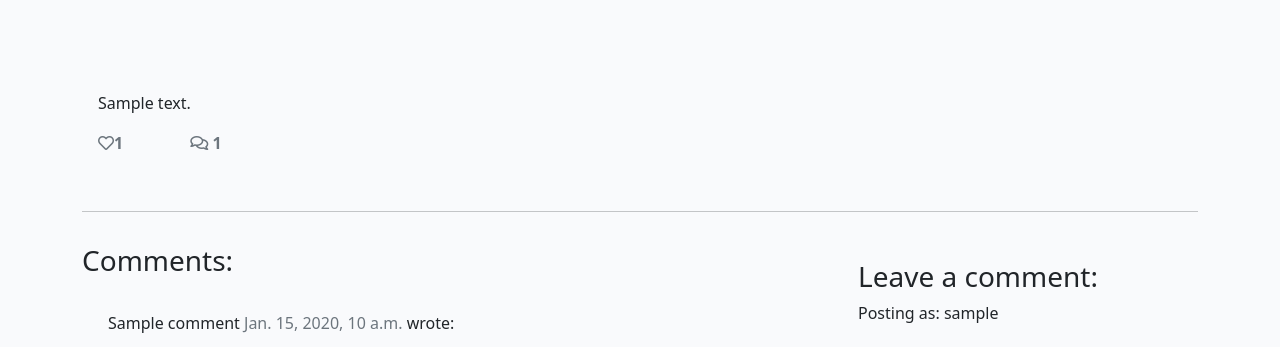
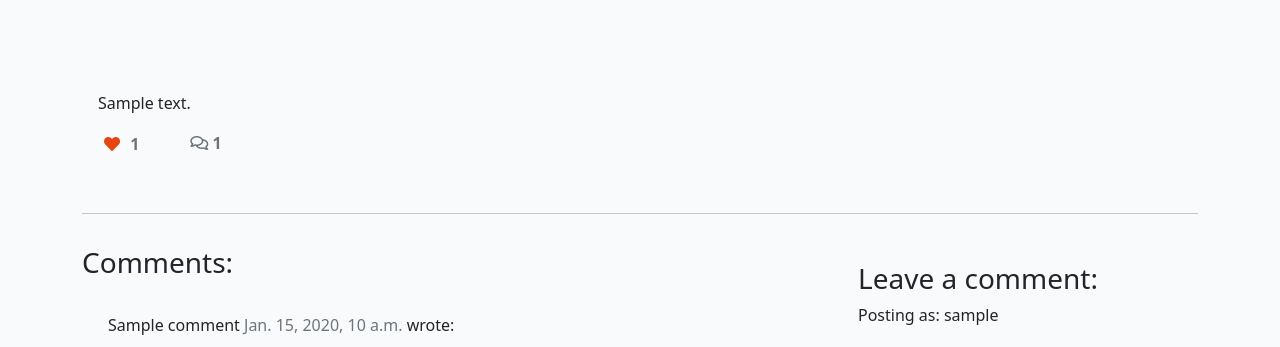
Before and after one commit to siobhain/sob-djanjo-blog, a Django app: a page that uses templates/post_detail.html in a window 1280 px wide. Shown: the part 281-628 px from the top of the page. Run offline with Django 3.2, Linux system fonts and the light colour scheme; a user stored in the database is signed in; tables that the repository leaves empty hold one stand-in row (values such as "Sample post"); some libraries are stand-ins or nearby versions.

Commit message:
add comment form submit & new class PostLike in views for Likes

```diff
--- a/templates/post_detail.html
+++ b/templates/post_detail.html
@@ -1,5 +1,4 @@
 {% extends 'base.html' %} {% block content %}
-
 {% load crispy_forms_tags %}
 
 <div class="masthead">
@@ -16,7 +15,7 @@
                 {% if "placeholder" in post.featured_image.url %}
                 <img src="https://codeinstitute.s3.amazonaws.com/fullstack/blog/default.jpg" width="100%">
                 {% else %}
-                <img src="" width="100%">
+                <img src=" {{ post.featured_image.url }}" width="100%">
                 {% endif %}
             </div>
         </div>
@@ -29,19 +28,34 @@
             <div class="card-body">
                 <!-- The post content goes inside the card-text. -->
                 <!-- Use the | safe filter inside the template tags -->
-                <p class="card-text ">{{ post.content | safe }}</p>
+                <p class="card-text ">
+                    {{ post.content | safe }}
+                </p>
                 <div class="row">
 
                     <div class="col-1">
+                        <strong>
+                            {% if user.is_authenticated %}
+                            <form class="d-inline" action="{% url 'post_like' post.slug %}" method="POST">
+                                {% csrf_token %}
+                                {% if liked %}
+                                <button type="submit" name="blogpost_id" value="{{post.slug}}" class="btn-like"><i class="fas fa-heart"></i></button>
+                                {% else %}
+                                <button type="submit" name="blogpost_id" value="{{post.slug}}" class="btn-like"><i class="far fa-heart"></i></button>
+                                {% endif %}
+                            </form>
+                            {% else %}
+                            <span class="text-secondary"><i class="far fa-heart"></i></span>
+                            {% endif %}
                         <!-- The number of likes goes before the closing strong tag -->
-                        <strong class="text-secondary"><i class="far fa-heart"></i>{{ post.number_of_likes }} </strong>
+                        <span class="text-secondary">{{ post.number_of_likes }} </span>
+                        </strong>
                     </div>
                     <div class="col-1">
                         {% with comments.count as total_comments %}
                         <strong class="text-secondary"><i class="far fa-comments"></i>
                             <!-- Our total_comments variable goes before the closing strong tag -->
-                            {{ total_comments }}
-                        </strong>
+                            {{ total_comments }}</strong>
                         {% endwith %}
                     </div>
                 </div>
@@ -57,7 +71,7 @@
         <div class="col-md-8 card mb-4  mt-3 ">
             <h3>Comments:</h3>
             <div class="card-body">
-                <!-- We want a for loop inside the tags to iterate through each comment in comments -->
+                <!-- We want a for loop inside the empty control tags to iterate through each comment in comments -->
                 {% for comment in comments %}
                 <div class="comments" style="padding: 10px;">
                     <p class="font-weight-bold">
@@ -65,7 +79,7 @@
                         {{ comment.name }}
                         <span class=" text-muted font-weight-normal">
                             <!-- The comment's created date goes here -->
-                            {{ comment.created_on}}
+                            {{ comment.created_on }}
                         </span> wrote:
                     </p>
                     <!-- The body of the comment goes before the | -->
@@ -78,11 +92,11 @@
         <div class="col-md-4 card mb-4  mt-3 ">
             <div class="card-body">
                 <!-- For later -->
-                <!-- {% if commented %}
+                {% if commented %}
                 <div class="alert alert-success" role="alert">
                     Your comment is awaiting approval
                 </div>
-                {% else %} -->
+                {% else %}
                 {% if user.is_authenticated %}
 
                 <h3>Leave a comment:</h3>
@@ -93,8 +107,7 @@
                     <button type="submit" class="btn btn-signup btn-lg">Submit</button>
                 </form>
                 {% endif %}
-                <!-- {% endif %}                -->
-                <!-- End For later -->
+                {% endif %}
             </div>
         </div>
     </div>
```
